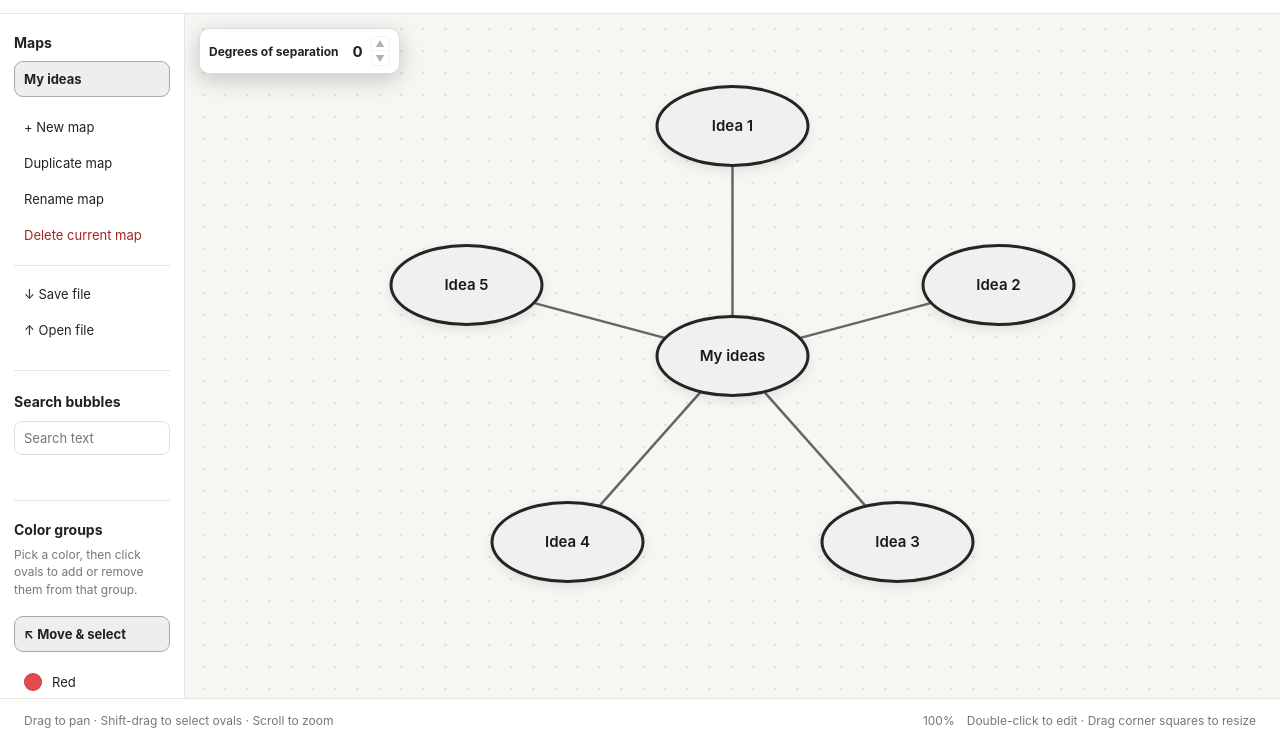
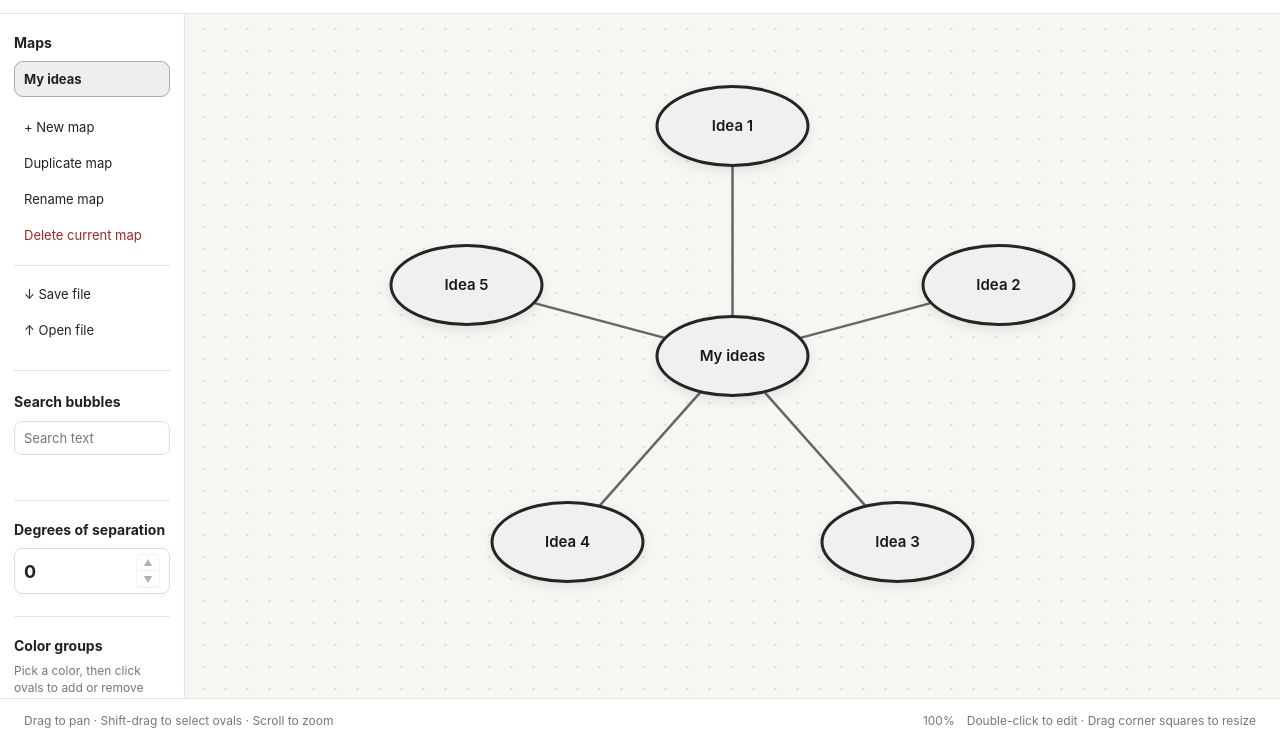
Before and after one commit to bhnzhang/mind-mapping, a plain HTML site: page index.html in a window 1280 px wide. Shown: the part 58-800 px from the top of the page. Drawn offline with Linux system fonts and the light colour scheme.

Commit message:
Move degree control to sidebar

```diff
--- a/index.html
+++ b/index.html
@@ -40,6 +40,16 @@
             <input id="search-nodes" class="search-input" type="search" placeholder="Search text" autocomplete="off" />
             <div id="search-count" class="search-count" aria-live="polite"></div>
           </section>
+          <section class="sidebar-section" aria-label="Degrees of separation">
+            <div class="palette-title">Degrees of separation</div>
+            <div class="degrees-control" id="degrees-control" role="group" aria-label="Degrees of separation">
+              <output id="degrees-value" aria-live="polite">0</output>
+              <div class="degrees-steppers">
+                <button id="degrees-up" type="button" aria-label="Increase degrees of separation" disabled>▲</button>
+                <button id="degrees-down" type="button" aria-label="Decrease degrees of separation" disabled>▼</button>
+              </div>
+            </div>
+          </section>
           <section class="sidebar-section">
           <div class="palette-title">Color groups</div>
           <div class="palette-help">Pick a color, then click ovals to add or remove them from that group.</div>
@@ -56,14 +66,6 @@
             <svg class="connections crossing-connections" id="crossing-connections" width="2400" height="1600" aria-hidden="true"></svg>
           </div>
           <div class="selection-box" id="selection-box" hidden></div>
-          <div class="degrees-control" id="degrees-control" role="group" aria-label="Degrees of separation">
-            <span>Degrees of separation</span>
-            <output id="degrees-value">0</output>
-            <div class="degrees-steppers">
-              <button id="degrees-up" type="button" aria-label="Increase degrees of separation" disabled>▲</button>
-              <button id="degrees-down" type="button" aria-label="Decrease degrees of separation" disabled>▼</button>
-            </div>
-          </div>
         </div>
       </div>
 
--- a/script.js
+++ b/script.js
@@ -22,7 +22,6 @@ const COLORS = [
 const workspace = document.querySelector("#workspace");
 const canvas = document.querySelector("#canvas");
 const selectionBox = document.querySelector("#selection-box");
-const degreesControl = document.querySelector("#degrees-control");
 const degreesValue = document.querySelector("#degrees-value");
 const degreesUp = document.querySelector("#degrees-up");
 const degreesDown = document.querySelector("#degrees-down");
@@ -944,8 +943,6 @@ degreesDown.addEventListener("click", () => {
   degreeDepth = Math.max(0, degreeDepth - 1);
   updateControls();
 });
-degreesControl.addEventListener("pointerdown", event => event.stopPropagation());
-degreesControl.addEventListener("dblclick", event => event.stopPropagation());
 clearColorsButton.addEventListener("click", () => setPaintTool("clear"));
 clearAllColorsButton.addEventListener("click", () => {
   if (editingId) document.activeElement?.blur();
@@ -962,7 +959,7 @@ workspace.addEventListener("dblclick", event => {
   addNode(point.x, point.y);
 });
 workspace.addEventListener("pointerdown", event => {
-  if (!event.shiftKey || event.button !== 0 || editingId || event.target.closest(".resize-handle, .degrees-control, input")) return;
+  if (!event.shiftKey || event.button !== 0 || editingId || event.target.closest(".resize-handle, input")) return;
   event.preventDefault();
   event.stopImmediatePropagation();
   const point = screenPoint(event);
--- a/styles.css
+++ b/styles.css
@@ -104,21 +104,21 @@ button { cursor: pointer; }
 }
 .selection-box[hidden] { display: none; }
 .degrees-control {
-  position: absolute; left: 14px; top: 14px; z-index: 20;
-  display: flex; align-items: center; gap: 8px; padding: 7px 9px;
-  border: 1px solid var(--control-border); border-radius: 10px;
-  background: var(--surface); box-shadow: 0 6px 22px #0003;
-  color: var(--text); font-size: 12px; font-weight: 650; white-space: nowrap;
+  display: flex; align-items: center; justify-content: space-between;
+  width: 100%; margin-top: 10px; padding: 5px 9px;
+  border: 1px solid var(--control-border); border-radius: 8px;
+  background: var(--surface); color: var(--text);
 }
-.degrees-control output { min-width: 16px; text-align: right; font-size: 15px; }
+.degrees-control output { font-size: 18px; font-weight: 650; }
 .degrees-steppers { display: flex; flex-direction: column; }
-.degrees-steppers button {
-  width: 19px; height: 15px; padding: 0; border: 1px solid var(--control-border);
+.palette .degrees-steppers button {
+  display: grid; place-items: center; width: 24px; min-height: 17px; height: 17px;
+  padding: 0; border: 1px solid var(--control-border); border-radius: 0;
   background: var(--surface); color: var(--text); font-size: 9px; line-height: 1;
 }
 .degrees-steppers button:first-child { border-radius: 4px 4px 0 0; }
 .degrees-steppers button:last-child { border-top: 0; border-radius: 0 0 4px 4px; }
-.degrees-steppers button:disabled { opacity: .35; cursor: default; }
+.palette .degrees-steppers button:disabled { opacity: .35; cursor: default; }
 .canvas {
   position: absolute; left: 0; top: 0; width: 2400px; height: 1600px;
   transform-origin: 0 0; overflow: visible;
```
Also changed, not shown: 1 other file.
